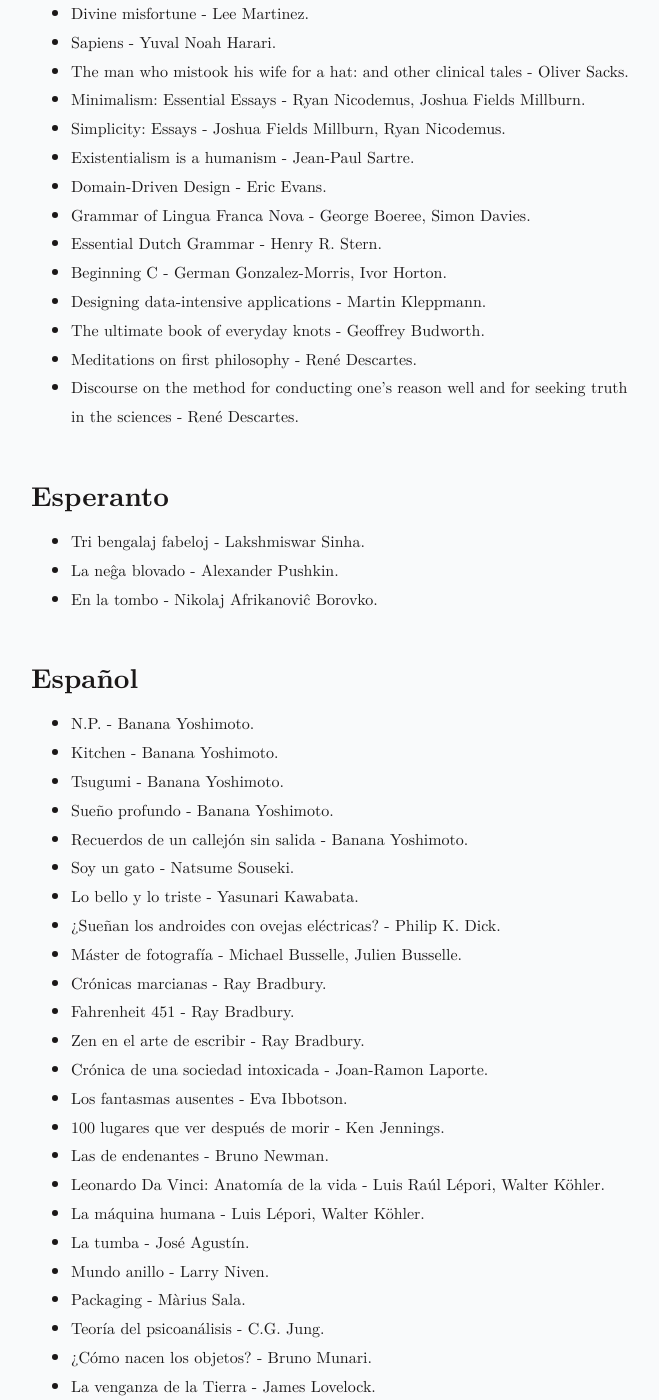
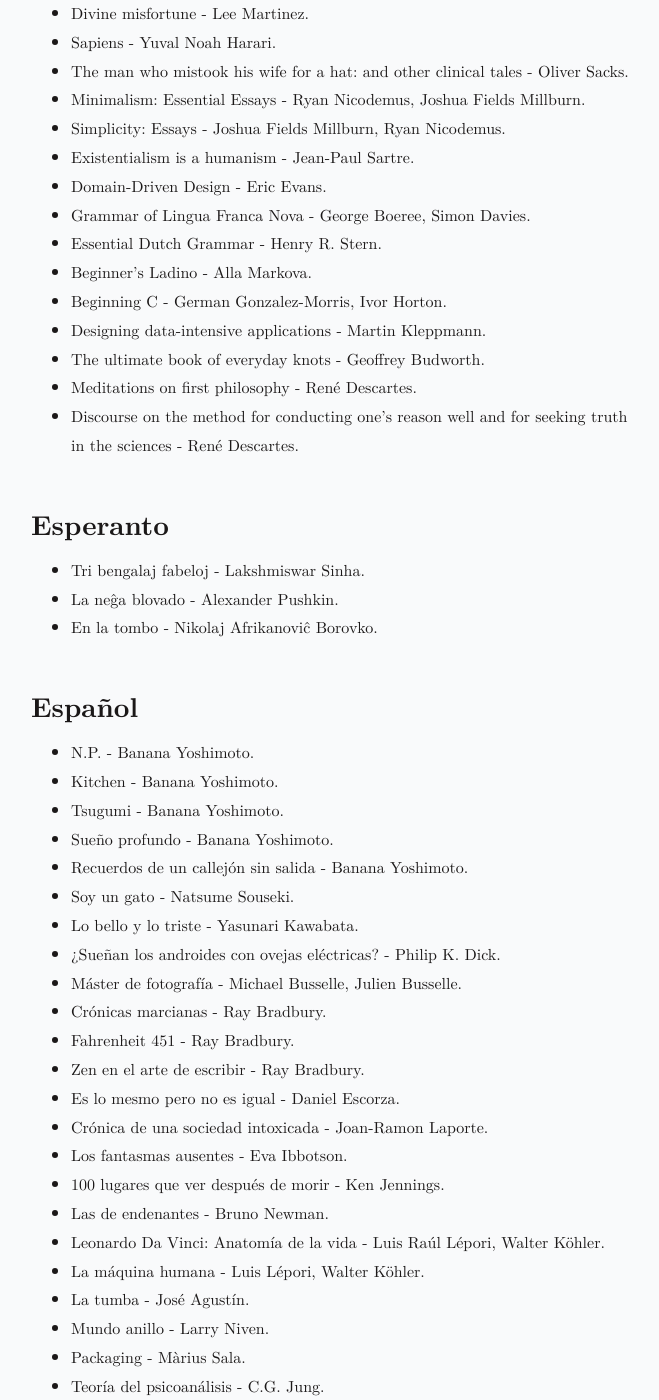
Before and after one commit to jProgr/jprogr.github.io, a Jekyll site: the page built from pages/books-read.md, in a window 1280 px wide and 1400 px high, scrolled down 1474 px. Shown: the whole window, without its empty margins (309-968 px from the left). Built offline with Jekyll 4.4.1, drawn with Linux system fonts in a browser that asks for light colours; some of the changed text lies outside the part shown.

Commit message:
Update content
Updated "Books read".

```diff
--- a/pages/books-read.md
+++ b/pages/books-read.md
@@ -59,6 +59,7 @@ These are lists of the books that I have read and enjoyed enough to put in a lis
 - Domain-Driven Design - Eric Evans.
 - Grammar of Lingua Franca Nova - George Boeree, Simon Davies.
 - Essential Dutch Grammar - Henry R. Stern.
+- Beginner's Ladino - Alla Markova.
 - Beginning C - German Gonzalez-Morris, Ivor Horton.
 - Designing data-intensive applications - Martin Kleppmann.
 - The ultimate book of everyday knots - Geoffrey Budworth.
@@ -85,6 +86,7 @@ These are lists of the books that I have read and enjoyed enough to put in a lis
 - Crónicas marcianas - Ray Bradbury.
 - Fahrenheit 451 - Ray Bradbury.
 - Zen en el arte de escribir - Ray Bradbury.
+- Es lo mesmo pero no es igual - Daniel Escorza.
 - Crónica de una sociedad intoxicada - Joan-Ramon Laporte.
 - Los fantasmas ausentes - Eva Ibbotson.
 - 100 lugares que ver después de morir - Ken Jennings.
```
Also changed, not shown: other parts of pages/books-read.md (+1 -1 lines).
